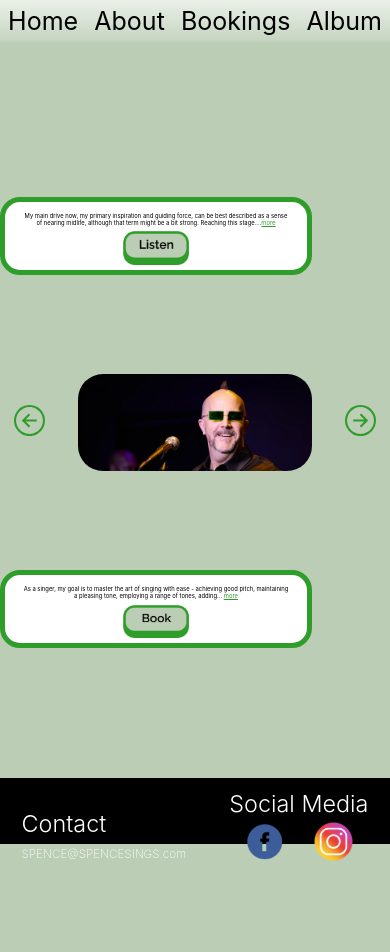
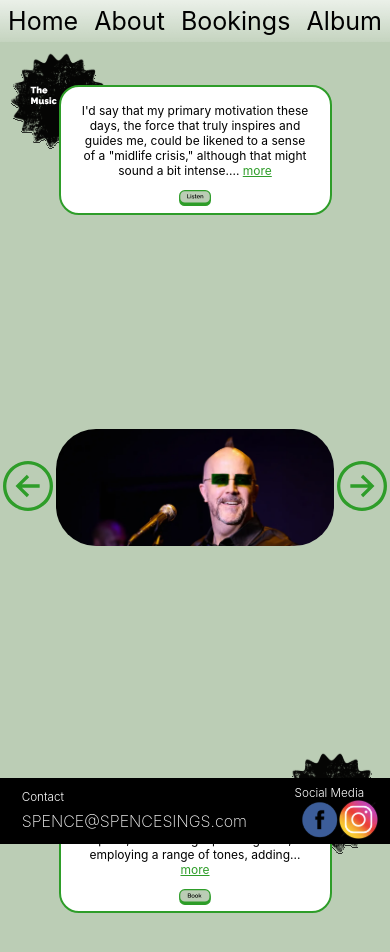
Before and after one commit to kendra-lacey/spence-cook-frontend, a React (Vite) app: page /about in a window 390 px wide. Shown: the top 952 px of the page. Before the commit the page ends 844 px from the top, so only its background shows below. Built offline with nearby package versions, Linux system fonts and the light colour scheme.

Commit message:
updates to about page complete

```diff
--- a/src/App.css
+++ b/src/App.css
@@ -32,3 +32,12 @@ body {
   -moz-osx-font-smoothing: grayscale;
   -webkit-text-size-adjust: 100%;
 }
+
+main {
+  min-height: 100vh;
+  width: 100vw;
+  overflow-x: hidden;
+  margin: 0;
+  padding-top: 5vh;
+  padding-bottom: 17vmin;
+}
--- a/src/components/Carousel/Carousel.css
+++ b/src/components/Carousel/Carousel.css
@@ -8,7 +8,8 @@
   align-items: center;
   justify-content: space-around;
   height: 60vh;
-  margin: 5% 0 5% 0;
+  /* margin: 5% 0 5% 0; */
+  margin-top: 5%;
 }
 
 .btn-container {
@@ -25,8 +26,8 @@
 }
 
 .carousel-btn>img {
-  min-width: 5vw;
-  max-width: 15vw;
+  min-width: 5vmin;
+  max-width: 15vmin;
 }
 
 #carousel-img-container {
@@ -41,13 +42,11 @@
 #carousel-img {
   max-height: 100%;
   max-width: 100%;
-  /* min-height: 100%; */
-  /* max-width: 50%; */
   border-radius: 40px;
 }
 
 
-@media screen and (max-width: 900px) {
+/* @media screen and (max-width: 900px) {
 
   #carousel {
     display: flex;
@@ -67,7 +66,6 @@
     background: none;
     cursor: pointer;
     width: 15vw;
-    /* padding: 5%; */
   }
 
   .carousel-btn>img {
@@ -80,7 +78,6 @@
   #carousel-img {
     max-height: 55%;
     max-width: 100%;
-    /* max-width: 50%; */
     border-radius: 25px;
   }
 
@@ -106,4 +103,4 @@
     display: none;
   }
 
-}
+} */
--- a/src/components/NavBar/NavBar.css
+++ b/src/components/NavBar/NavBar.css
@@ -5,7 +5,7 @@ nav {
   top: 0;
   /* background-color: red; */
   /* min-height: 5%; */
-  height: 5%;
+  height: 5vh;
   display: flex;
   align-items: center;
   z-index: 5;
--- a/src/pages/About/About.css
+++ b/src/pages/About/About.css
@@ -1,32 +1,18 @@
 #about-main {
   color: black;
-  padding-top: 8vh;
-  min-height: 100vh;
-  /* width: 100vw; */
-  padding-bottom: 10vh;
   display: flex;
   flex-direction: column;
   justify-content: center;
   align-items: center;
-  margin: 0;
   overflow-y: scroll;
-  overflow-x: hidden;
 }
 
 #carousel-page-container {
-  max-width: 100%;
-}
-
-#mobile-only {
-  /* display: none; */
-}
-
-.mobile-text {
-  /* display: none; */
-}
-
-.mobileTxt-container {
-  /* display: none; */
+  width: 100%;
+  display: flex;
+  flex-direction: column;
+  justify-content: center;
+  align-items: center;
 }
 
 
@@ -34,20 +20,23 @@
   display: flex;
   flex-direction: column;
   max-width: 100%;
+  justify-content: center;
+  align-items: center;
+  position: relative;
 }
 
 .about-gear {
-  max-width: 20%;
-  /* position: absolute; */
-  /* z-index: 1; */
+  width: 20vmin;
+}
+
+.gear-expandable-spacer {
+  width: 100%;
+  height: 11vmin;
 }
 
 .expandable {
-  /* position: absolute;
-  z-index: 2; */
-  width: 80%;
+  width: 78%;
   padding: 1vmin;
-  /* height: 20vh; */
   text-align: center;
   font-size: 1.5vmin;
   display: flex;
@@ -59,13 +48,10 @@
   border: 5px solid #2E9D29;
 }
 .expanded {
-  /* position: absolute;
-  z-index: 2; */
-  /* width: 65%;
-  height: 40%; */
+  width: 78%;
   padding: 2%;
   text-align: center;
-  font-size: 90%;
+  font-size: 1.5vmin;
   display: flex;
   flex-direction: column;
   align-items: center;
@@ -79,44 +65,45 @@
   width: 90%;
 }
 .expanded>p {
-  width: 89%;
+  width: 90%;
 }
 
 #about-book-btn {
-  max-width: 70%;
+  width: 8vmin;
 }
 
 #listen-btn {
-  max-width: 70%;
+  width: 8vmin;
 }
 
 #expandable-music {
-  top: 2%;
-  left: 15%;
+
 }
 #expanded-music {
-  top: 3%;
-  left: 16%;
-  z-index: 3;
+
 }
 
 #expandable-artist {
-  bottom: 3%;
-  right: 15%;
+
 }
 #expanded-artist {
-  bottom: 2%;
-  right: 16%;
+
 }
 
 #gear-music {
-  top: -2%;
+  align-self: flex-start;
+  position: absolute;
+  top: 0;
   left: 0;
+  z-index: -1;
 }
 
 #gear-artist {
-  bottom: -2%;
-  right: 0px;
+  align-self: flex-end;
+  position: absolute;
+  top: 0;
+  right: 0;
+  z-index: -1;
 }
 
 .moreLess {
@@ -125,7 +112,34 @@
   cursor: pointer;
 }
 
+
 @media screen and (max-width: 900px) {
+  .expandable {
+    font-size: 16px;
+  }
+  .expanded {
+    font-size: 16px;
+  }
+}
+
+@media screen and (max-width: 600px) {
+  .expandable {
+    width: 70%;
+    font-size: 12px;
+    border: 2.5px solid #2E9D29;
+  }
+  .expanded {
+    width: 70%;
+    font-size: 12px;
+    border: 2.5px solid #2E9D29;
+  }
+
+  .about-gear {
+    width: 30vmin;
+  }
+}
+
+/* @media screen and (max-width: 900px) {
 
   #about-main {
     color: black;
@@ -141,7 +155,6 @@
   }
 
   #carousel-page-container {
-    /* min-height: 25vh; */
     height: 35vh;
     min-width: 100vw;
     margin: 0;
@@ -150,8 +163,6 @@
     flex-direction: column;
     justify-content: center;
     align-items: center;
-    /* position: absolute;
-    top: -25%; */
   }
 
   .mobile-only {
@@ -192,4 +203,4 @@
     justify-self: right;
   }
 
-}
+} */
--- a/src/pages/About/About.jsx
+++ b/src/pages/About/About.jsx
@@ -31,28 +31,31 @@ const About = () => {
       <main id='about-main'>
         <div id="music-div" className="gear-text">
           <img id='gear-music' className='about-gear' src="./aboutGearLeft.svg" alt="" />
+          <div className='gear-expandable-spacer'></div>
           {isMoreTop ?
             (<>
             <div className="expanded" id="expanded-music">
               <p>
-                My main drive now, my primary inspiration and guiding force, can be best described as a sense of nearing midlife, although that term might be a bit strong. Reaching this stage, you become acutely aware that you're closer to the end than the beginning. You begin to question your life - have I made the right choices? What choices are still open to me? What did I miss, and what am I running out of time for? Is there any aspect of youth I can still grasp, experience, touch, or savor before it truly slips away? My album, "Rearview," quite literally delves into these themes.
-                  <br />
-                As an artist who continues to evolve and understand himself, I find myself driven by a newfound commitment to paying attention. I'm focused on recognizing the things that genuinely move and touch us. Why am I drawn to this person? Why does that song bring tears to my eyes? Why do we feel attracted to certain people and things, even when there appears to be no logical explanation, yet it feels more authentic than anything reason can explain? I want to explore the full spectrum of emotions and feelings in life. I want to delve into what truly matters and what ultimately holds no significance in our lives.
+                I'd say that my primary motivation these days, the force that truly inspires and guides me, could be likened to a sense of a "midlife crisis," although that might sound a bit intense. As we approach midlife, the awareness of being nearer to the end than the beginning becomes more pronounced. It's natural to question the path we've chosen - have our decisions been right? What opportunities still lie ahead? What experiences have we missed, or what might be out of reach now? Is there any way to recapture a sense of youth before it truly slips away?
+                <p></p>
+                My album "Rearview" delves deep into these contemplations, exploring these very thoughts and feelings.  As an artist who continues to evolve and understand himself, I find myself driven by a newfound commitment to paying attention. I'm focused on recognizing the things that genuinely move and touch us. Why am I drawn to this person? Why does that song bring tears to my eyes? Why do we feel attracted to certain people and things, even when there appears to be no logical explanation, yet it feels more authentic than anything reason can explain? I want to explore the full spectrum of emotions and feelings in life. I want to delve into what truly matters and what ultimately holds no significance in our lives.
+                <span> </span>
                 <a onClick={expandTopTxt} className="moreLess">less</a>
               </p>
               <a href="/album">
-                <img id='listen-btn' src="./listenBtn.png" alt="" />
+                <img id='listen-btn' src="./listenBtn.svg" alt="" />
               </a>
             </div>
             </>)
             :
             (
             <div className="expandable" id="expandable-music">
-              <p>My main drive now, my primary inspiration and guiding force, can be best described as a sense of nearing midlife, although that term might be a bit strong. Reaching this stage....
+              <p>I'd say that my primary motivation these days, the force that truly inspires and guides me, could be likened to a sense of a "midlife crisis," although that might sound a bit intense....
+                <span> </span>
                 <a onClick={expandTopTxt} className="moreLess">more</a>
               </p>
               <a href="/album">
-                <img id='listen-btn' src="./listenBtn.png" alt="" />
+                <img id='listen-btn' src="./listenBtn.svg" alt="" />
               </a>
             </div>
             )}
@@ -61,27 +64,31 @@ const About = () => {
             <Carousel></Carousel>
           </div>
           <div id="artist-div" className="gear-text">
+            <img id='gear-artist' className='about-gear' src="./aboutGearRight.svg" alt="" />
+            <div className='gear-expandable-spacer'></div>
             {isMoreBttm ?
             (<>
               <div className="expanded" id="expanded-artist">
                 <p>
-                  As a singer, my goal is to master the art of singing with ease - achieving good pitch, maintaining a pleasing tone, employing a range of tones, adding vibrato, and mastering all those technical elements. I have a deep appreciation for music created by artists I consider true, talented singers, as opposed to the prevailing trend of "whispery" singing often found among young indie artists today (simply not my preference). Yet, I also aspire to connect deeply with my audience. I want them to at least grasp my perspective as I share my thoughts through song or spoken word. I aim to make you laugh when I convey humor and evoke profound emotions when you listen to my music. Establishing an emotional and organic connection, I believe, is the most genuine and crucial experience we can offer in this all-too-brief existence.
-                  <br />
-                  My greatest motivation always stems from kindness and fostering connections that reveal our commonalities as people, transcending our differences. <a onClick={expandBttmTxt} className="moreLess">less</a></p>
-              <a href="/album"><img id='listen-btn' src="./listenBtn.png" alt="" /></a>
+                  As a singer, my goal is to master the art of singing with ease; achieving good pitch, maintaining a pleasing tone, employing a range of tones, adding vibrato, and mastering all those technical elements. I have a deep appreciation for music created by artists I consider true, talented singers. Yet, I also aspire to connect deeply with my audience. I want them to at least grasp my perspective as I share my thoughts through song or spoken word. I aim to make you laugh when I convey humor and evoke profound emotions when you listen to my music. Establishing an emotional and organic connection, I believe, is the most genuine and crucial experience we can offer in this all-too-brief existence.
+                  <p></p>
+                  My greatest motivation always stems from kindness and fostering connections that reveal our commonalities as people, transcending our differences.
+                  <span> </span>
+                  <a onClick={expandBttmTxt} className="moreLess">less</a></p>
+              <a href="/album"><img id='listen-btn' src="./listenBtn.svg" alt="" /></a>
             </div>
             </>)
             :
             (
               <div className="expandable" id="expandable-artist">
                 <p>
-                  As a singer, my goal is to master the art of singing with ease - achieving good pitch, maintaining a pleasing tone, employing a range of tones, adding... <a onClick={expandBttmTxt} className="moreLess">more</a>
+                  As a singer, my goal is to master the art of singing with ease; achieving good pitch, maintaining a pleasing tone, employing a range of tones, adding...
+                  <span> </span>
+                  <a onClick={expandBttmTxt} className="moreLess">more</a>
                 </p>
-                <a href="mailto:SPENCE@SPENCESINGS.com"><img id='about-book-btn' src="./aboutBook.png" alt="" /></a>
+                <a href="mailto:SPENCE@SPENCESINGS.com"><img id='about-book-btn' src="./aboutBook.svg" alt="" /></a>
               </div>
             )}
-            <img id='gear-artist' className='about-gear' src="./aboutGearRight.svg" alt="" />
-
           </div>
       </main>
         {/* <div className='mobile-only'>
```
Also changed, not shown: src/components/Footer/Footer.css (+4 -5 lines), public/aboutBook.png (deleted), public/listenBtn.png (deleted).
